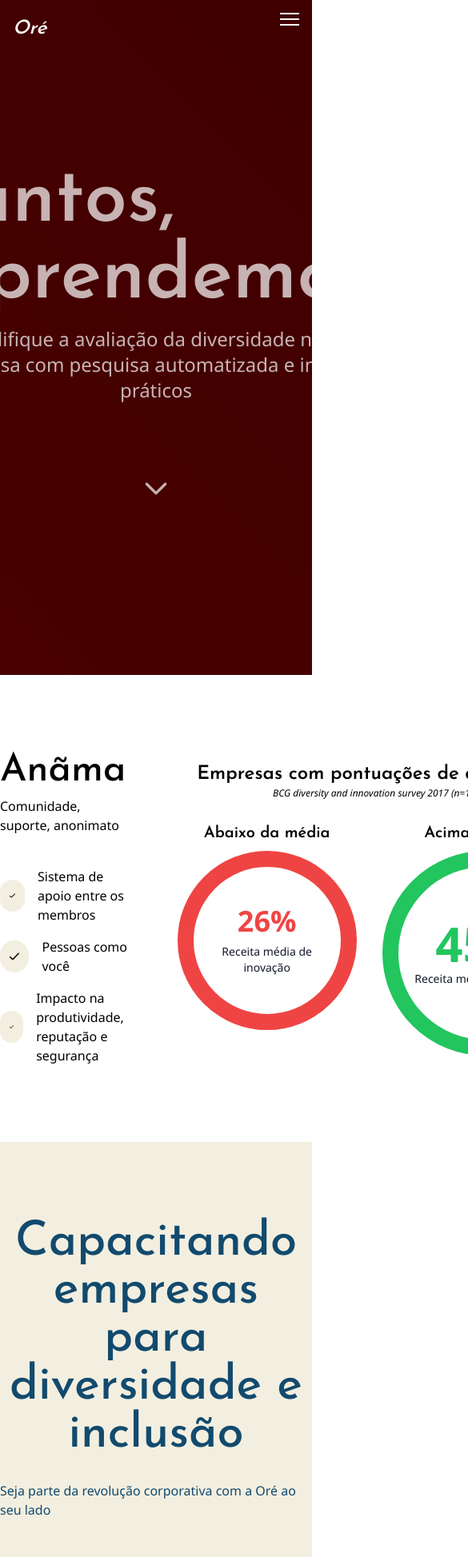
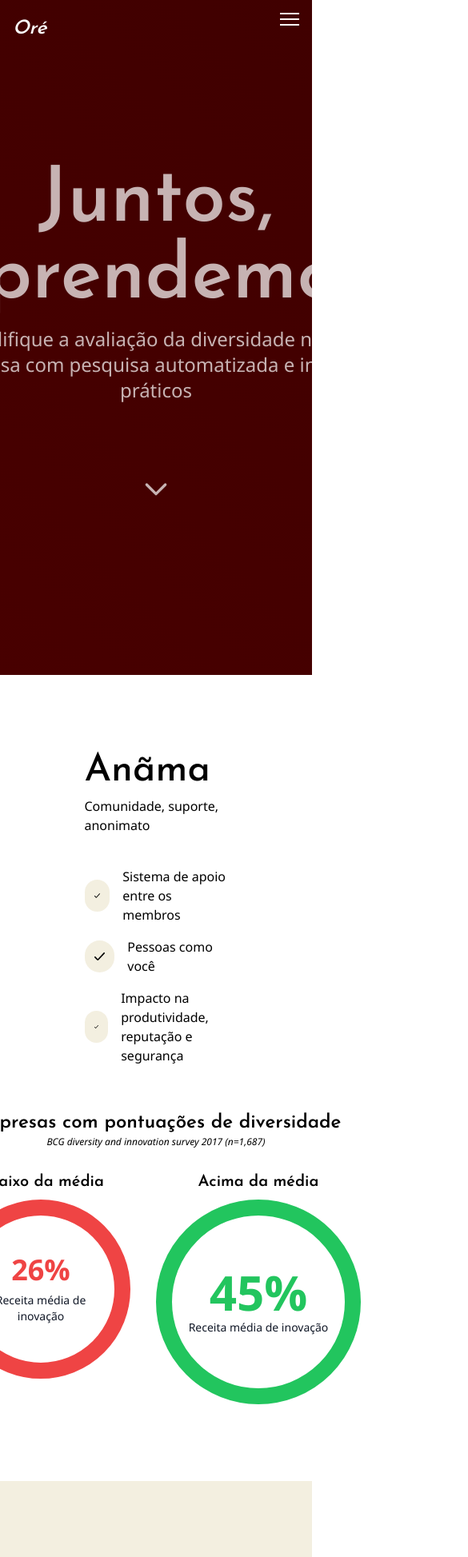
Before and after one commit to develis/hacka4all, a Vue app: page / in a window 390 px wide. Shown: the top 1947 px of the page at 80% size, 585 px wide, since content can reach past the window. Built offline with nearby package versions, Linux system fonts and the light colour scheme.

Commit message:
refactor: atualiza a estrutura

```diff
--- a/index.html
+++ b/index.html
@@ -4,7 +4,10 @@
     <meta charset="UTF-8" />
     <link rel="icon" type="image/svg+xml" href="/vite.svg" />
     <meta name="viewport" content="width=device-width, initial-scale=1.0" />
-    <meta name="description" content="Simplifique a avaliação da diversidade na sua empresa com pesquisa automatizada e insights práticos" />
+    <meta
+      name="description"
+      content="Simplifique a avaliação da diversidade na sua empresa com pesquisa automatizada e insights práticos"
+    />
     <link rel="preconnect" href="https://fonts.googleapis.com" />
     <link rel="preconnect" href="https://fonts.gstatic.com" crossorigin />
     <link
--- a/src/components/Anama.vue
+++ b/src/components/Anama.vue
@@ -30,8 +30,10 @@
 </script>
 
 <template>
-  <section id="anama" class="py-24 w-full bg-brand-white">
-    <div class="mx-auto max-w-[1280px] flex items-center gap-14">
+  <section id="anama" class="px-4 xl:px-0 py-24 w-full bg-brand-white">
+    <div
+      class="mx-auto max-w-[1280px] flex items-center gap-14 flex-col xl:flex-row"
+    >
       <div class="space-y-10 w-2/4">
         <div>
           <h2 class="mb-2 text-5xl font-josefin-sans">Anãma</h2>
--- a/src/components/Hero.vue
+++ b/src/components/Hero.vue
@@ -6,8 +6,10 @@
 
 <template>
   <section id="home" class="h-screen flex flex-col items-center justify-center">
-    <div class="mb-10 flex flex-col items-center justify-center">
-      <h2 class="font-josefin-sans text-8xl font-bold mb-3 text-white/70">
+    <div class="px-4 xl:px-0 mb-10 flex flex-col items-center justify-center">
+      <h2
+        class="font-josefin-sans text-8xl font-bold mb-3 text-white/70 text-center"
+      >
         Juntos, aprendemos
       </h2>
       <p class="text-2xl max-w-[700px] text-center text-white/70">
--- a/src/components/Service.vue
+++ b/src/components/Service.vue
@@ -5,14 +5,18 @@
 </script>
 
 <template>
-  <section id="faca-parte" class="py-24 w-full bg-[#F3EFE0]">
+  <section id="faca-parte" class="px-4 xl:px-0 py-24 w-full bg-[#F3EFE0]">
     <div
       class="mx-auto max-w-[1280px] flex flex-col items-center justify-center gap-5 text-[#124A6E]"
     >
-      <h2 class="mb-2 text-6xl font-josefin-sans text-center max-w-5xl">
+      <h2
+        class="mb-2 text-4xl md:text-6xl font-josefin-sans text-center max-w-5xl"
+      >
         Capacitando empresas para diversidade e inclusão
       </h2>
-      <p>Seja parte da revolução corporativa com a Oré ao seu lado</p>
+      <p class="text-sm md:text-base text-center">
+        Seja parte da revolução corporativa com a Oré ao seu lado
+      </p>
       <button
         type="button"
         class="mt-12 rounded-xl px-7 py-3 bg-[#3F6984] text-white hover:bg-[#1d313d] transition-colors duration-200 shadow-md font-medium"
--- a/src/components/Slider.vue
+++ b/src/components/Slider.vue
@@ -104,17 +104,21 @@
           <h3 class="text-2xl font-josefin-sans text-gray-900 font-medium">
             {{ element.name }}
           </h3>
-          <div>
+          <div
+            class="flex flex-col sm:flex-row gap-2 items-center justify-center"
+          >
             <span
-              class="mr-2 p-3 px-5 bg-[#400000] text-white rounded-full text-sm"
+              class="w-max mr-2 p-3 px-5 bg-[#400000] text-white rounded-full text-sm"
               >{{ element.role }}</span
             >
             <span
-              class="p-3 px-5 bg-[#881600] text-white rounded-full text-sm"
+              class="w-max p-3 px-5 bg-[#881600] text-white rounded-full text-sm"
               >{{ element.diversity }}</span
             >
           </div>
-          <p class="p-6 text-center">{{ element.testimonial }}</p>
+          <p class="lg:text-base text-sm p-6 text-center">
+            {{ element.testimonial }}
+          </p>
         </div>
       </div>
     </div>
```
Also changed, not shown: 1 other file (tests, documents, lock files or other folders).
